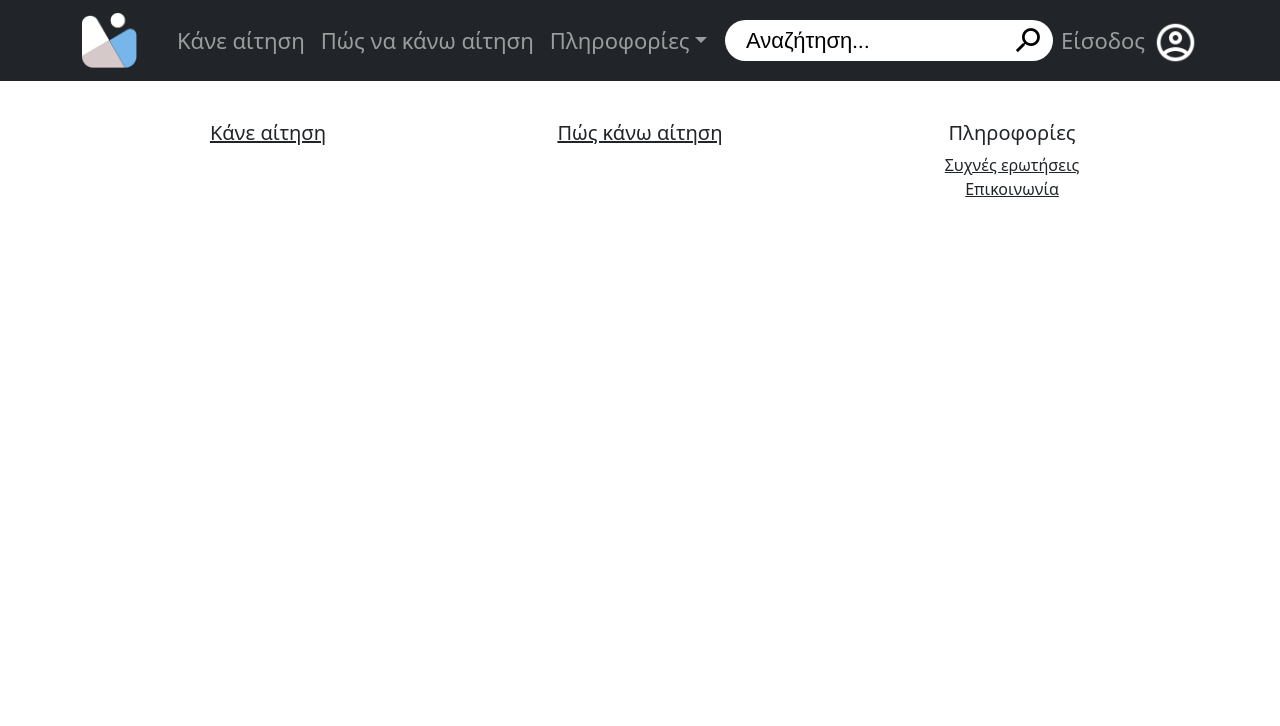
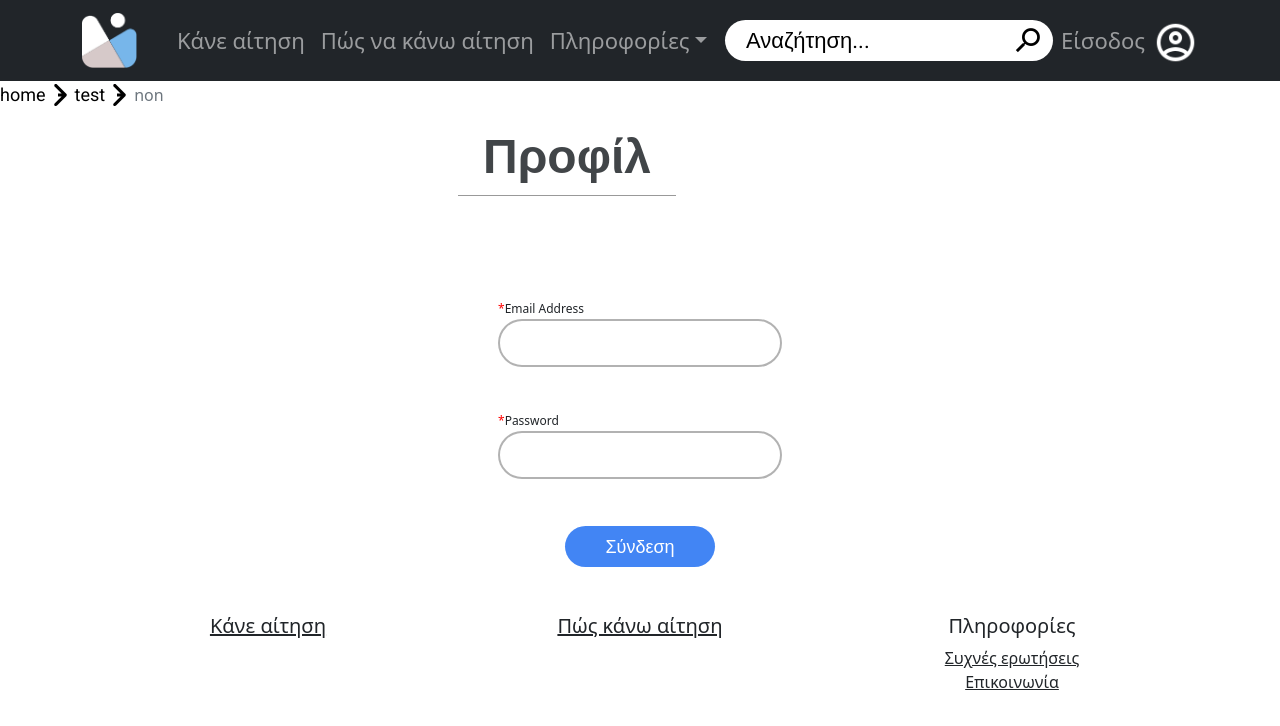
Before and after one commit to salkow/better-doatap, a React (Create React App) app: page /profile in a window 1280 px wide. Shown: the top 726 px of the page. Built offline with nearby package versions, Linux system fonts and the light colour scheme.

Commit message:
initialized profile, removed breadcrumbs from unfinished pages so it renders

```diff
--- a/src/App.js
+++ b/src/App.js
@@ -2,6 +2,7 @@ import HomePage from "./components/Pages/myHomePage/myHomePage";
 import Communication from "./components/Pages/myCommunication/myCommunication";
 import QNA from "./components/Pages/myQNA/myQNA";
 import MyLoginPage from "./components/Pages/myLoginPage/MyLoginPage";
+import MyProfilePage from "./components/Pages/MyProfilePage/MyProfilePage";
 
 import TheNav from "./components/generalComponents/myNav/myNav";
 import Footer from "./components/generalComponents/MyFooter/MyFooter";
@@ -24,6 +25,7 @@ function App() {
 				<Route path="/qna" element={<QNA />} />
 				<Route path="/communication" element={<Communication />} />
 				<Route path="/loginPage" element={<MyLoginPage />} />
+				<Route path="/profile" element={<MyProfilePage />} />
 			</Routes>
 			<Footer />
 		</BrowserRouter>
--- /dev/null
+++ b/src/components/Pages/MyProfilePage/MyProfilePage.css
@@ -0,0 +1,60 @@
+@import url('https://fonts.googleapis.com/css2?family=Roboto&display=swap');
+.external {
+    display: flex;
+    justify-content: center;
+}
+.internal {
+    display: flex;
+    justify-content: center;
+    flex-direction: column;
+}
+.internal > div:first-child{
+    margin-bottom: 70px;
+}
+.top > span{
+    font-family: 'Roboto', sans-serif;
+    font-size: 48px;
+    line-height: 56px;
+    font-weight: bold;
+    opacity: 85%;
+    padding: 0 25px 10px 25px;
+    border-style: none none solid none;
+    border-color: rgba(0, 0, 0, 0.47);
+    border-width: 1px;
+}
+.middle {
+    display: flex;
+    flex-direction: column;
+    align-items: center;
+}
+.head {
+    font-family: 'Roboto', sans-serif;
+    font-size: 24px;
+    line-height: 28px;
+    font-weight: normal;
+    opacity: 85%;
+    padding: 0 25px 5px 25px;
+    border-style: none none solid none;
+    border-color: rgba(0, 0, 0, 0.47);
+    border-width: 1px;
+}
+.middle > .txtboxes > * {
+    margin: 40px;
+}
+
+.middle > .tail{
+    font-size: 18px;
+    line-height: 21px;
+    font-family: 'Roboto', sans-serif;
+    font-weight: normal;
+    margin-top: 30px;
+}
+.middle > .tail > .tail-colored {
+    color: rgb(0, 163, 255);
+}
+
+.middle > .tail > .tail-colored:hover {
+    color: rgb(0, 163, 255);
+    text-decoration: underline;
+    cursor: pointer;
+}
--- /dev/null
+++ b/src/components/Pages/MyProfilePage/MyProfilePage.js
@@ -0,0 +1,35 @@
+// import { Button } from "react-bootstrap";
+
+import './MyProfilePage.css';
+
+import MyTextBox from "../../generalComponents/MyTextBox/MyTextBox";
+import MyButton from "../../generalComponents/MyButton/MyButton";
+import MyBreadcrumb from '../../generalComponents/MyBreadcrumb/MyBreadcrumb';
+
+// import { useState, useEffect } from "react";
+
+const MyProfilePage = () =>
+{
+    const myBread = [{first: "#", second: "home"}, {first: "#", second: "test"}, {second: "non"}]
+    return (
+      <div>
+        <MyBreadcrumb array={myBread}/>
+        <div class="external">
+          <div class="internal">
+            <div class="top">
+              <span id="underlined">Προφίλ</span>
+            </div>
+            <div class="middle">
+                <div class="txtboxes">
+                  <MyTextBox txt="Email Address" type="text"/>
+                  <MyTextBox txt="Password" type="password"/>
+                </div>
+                <MyButton btn_color="#4285f4" txt_color="white" curr_msg="Σύνδεση"/>
+            </div>
+          </div>
+        </div>
+      </div>
+	);
+};
+
+export default MyProfilePage;
--- a/src/components/Pages/myHomePage/myHomePage.js
+++ b/src/components/Pages/myHomePage/myHomePage.js
@@ -6,7 +6,6 @@ import Footer from "../../generalComponents/MyFooter/MyFooter";
 const HomePage = () => {
   return (
     <div className="content">
-      <MyBreadcrumb />
       <h1>This is the home page</h1>
       <h1>This is the home page</h1>
       <h1>This is the home page</h1>
--- a/src/components/generalComponents/myNav/myNav.js
+++ b/src/components/generalComponents/myNav/myNav.js
@@ -71,14 +71,14 @@ const TheNav = () => {
 					<Nav>
 						<NavLink
 							className="nav-link selected"
-							to="/new_application"
+							to="/loginPage"
 						>
 							Είσοδος
 						</NavLink>
 
 						<NavLink
 							className="nav-brand mt-1 selected"
-							to="/new_application"
+							to="/profile"
 						>
 							<img
 								src={user_icon}
```
